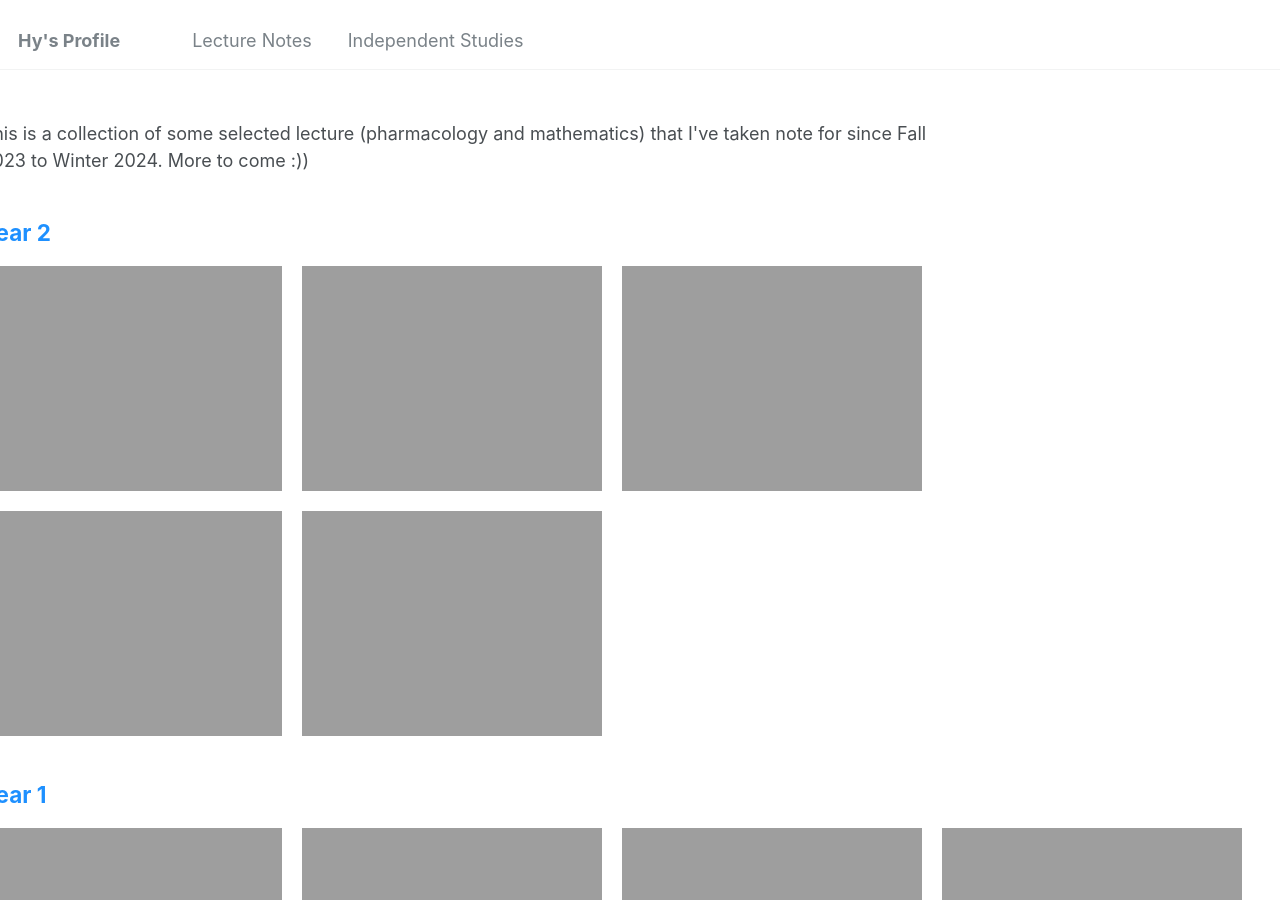
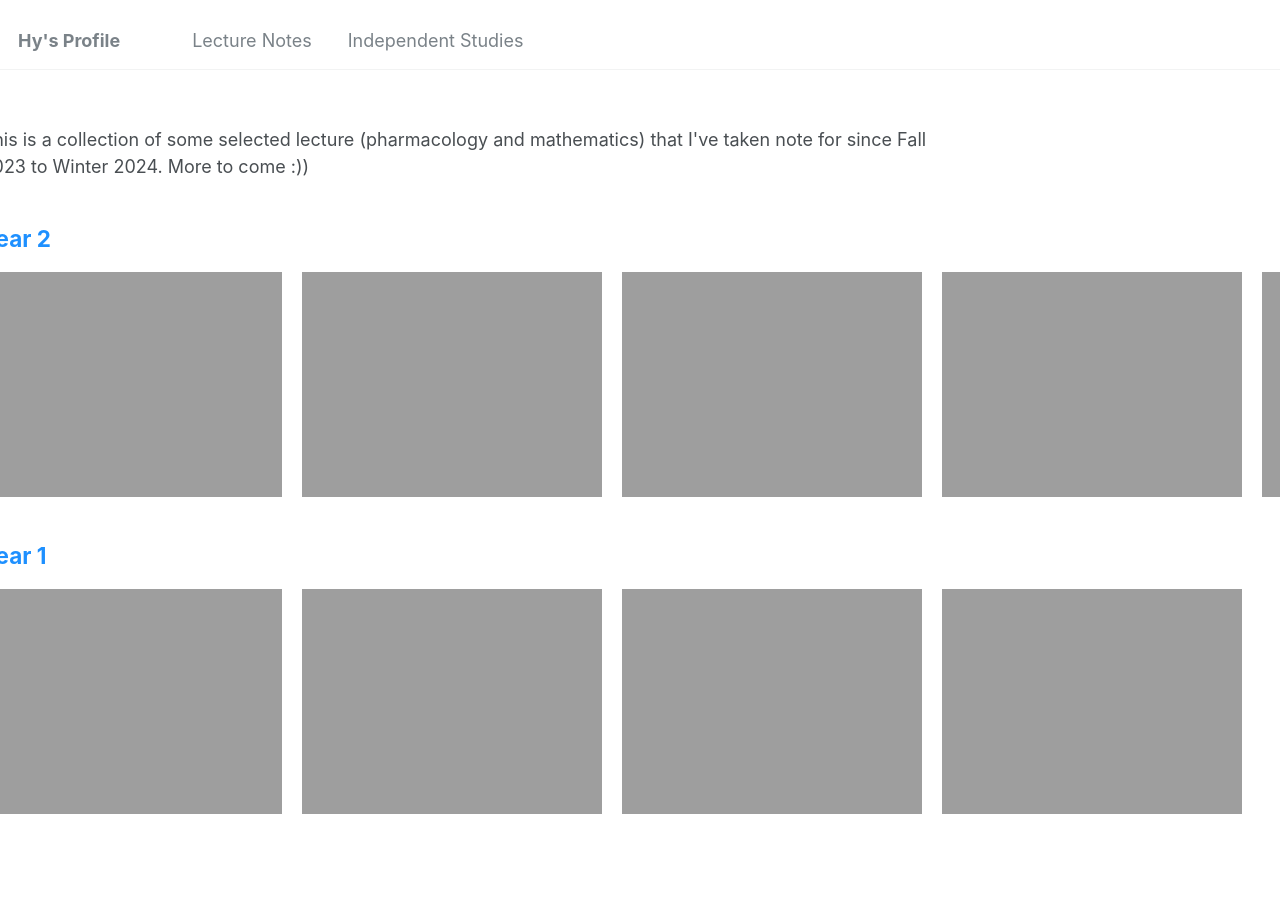
Before and after one commit to Hy-Vu/Hy-Vu.github.io, a Jekyll site: the page built from _pages/lecture-notes.html, in a window 1280 px wide and 900 px high. Built offline with Jekyll 4.4.1, drawn with Linux system fonts in a browser that asks for light colours.

Commit message:
Update lecture-notes.html

```diff
--- a/_pages/lecture-notes.html
+++ b/_pages/lecture-notes.html
@@ -57,7 +57,7 @@ author_profile: false
 </head>
 
 <body>
-    <div style="position: relative; left: -300px;">
+    <div class="pdf-container" style="position: relative; left: -300px;">
         This is a collection of some selected lecture (pharmacology and mathematics) that I've taken note for since Fall 2023 to Winter 2024. More to come :))
     </div>
     <h2 style="color:DodgerBlue; position: relative; left: -300px;"> Year 2 </h2>
@@ -80,8 +80,6 @@ author_profile: false
                 <img src="https://Hy-Vu.github.io/images/McGill U2S3 Lectures Cover.png" alt="PDF 3 Thumbnail">
             </a>
         </div>
-    </div>
-    <div class="pdf-container" style="position: relative; left: -300px;">
         <!-- PDF 4 -->
         <div class="pdf-box">
             <a href="https://Hy-Vu.github.io/PDFs/U2S3_Honour_Analysis_I.pdf" target="_blank">
```
